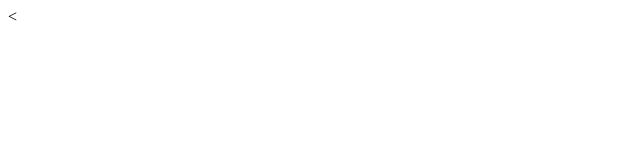
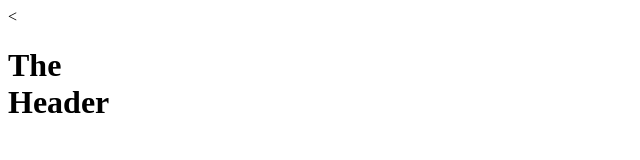
Before and after one commit to Kodyin/git-test, a website: page index.html in a window 1280 px wide. Shown: the whole page, without its empty margins (0-640 px from the left). Drawn offline with Linux system fonts and the light colour scheme.

Commit message:
second commit

```diff
--- a/index.html
+++ b/index.html
@@ -7,6 +7,6 @@
     <title>Document</title>
 </head>
 <body>
-
+    <h1>The <Header>Header</Header></h1>
 </body>
 </html>
```
Also changed, not shown: package.json (added, +24 -0 lines), 2 other files.
